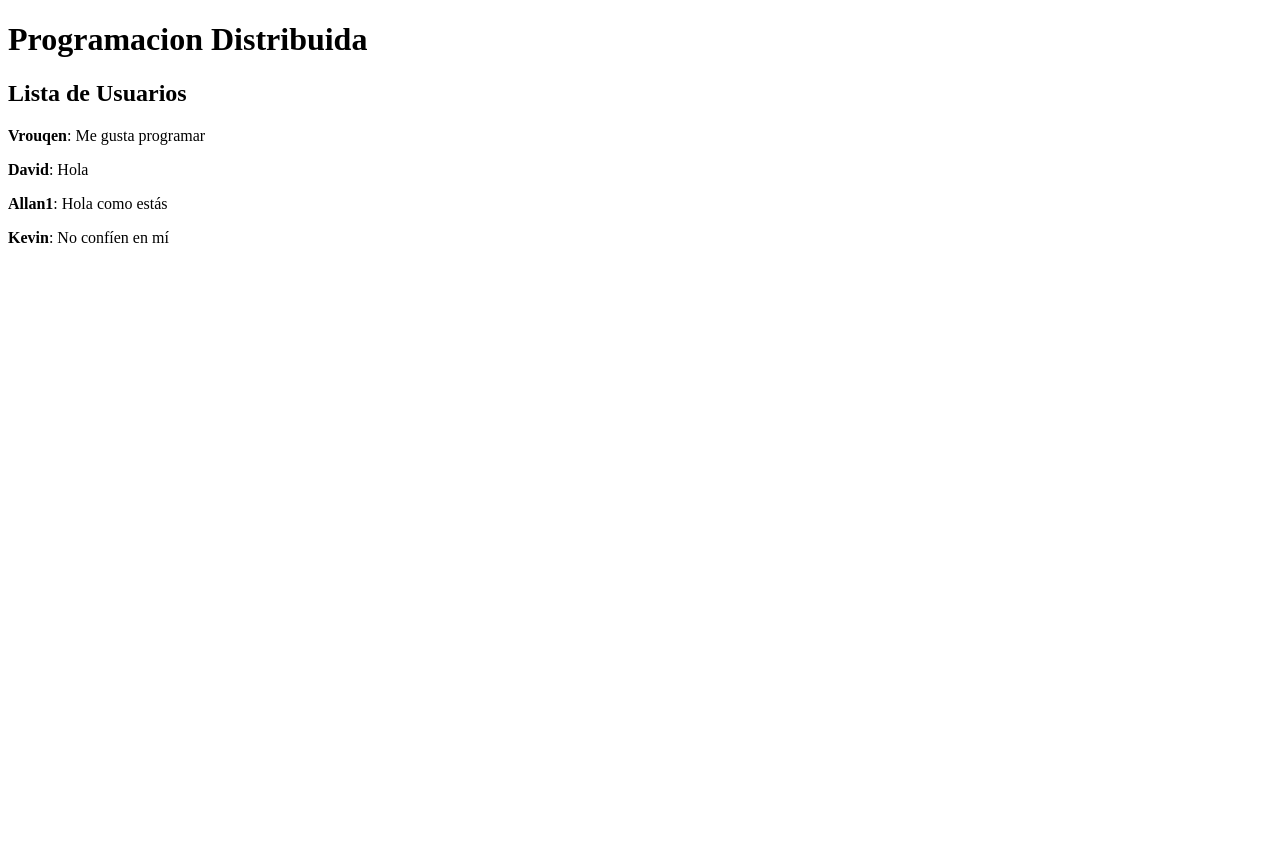
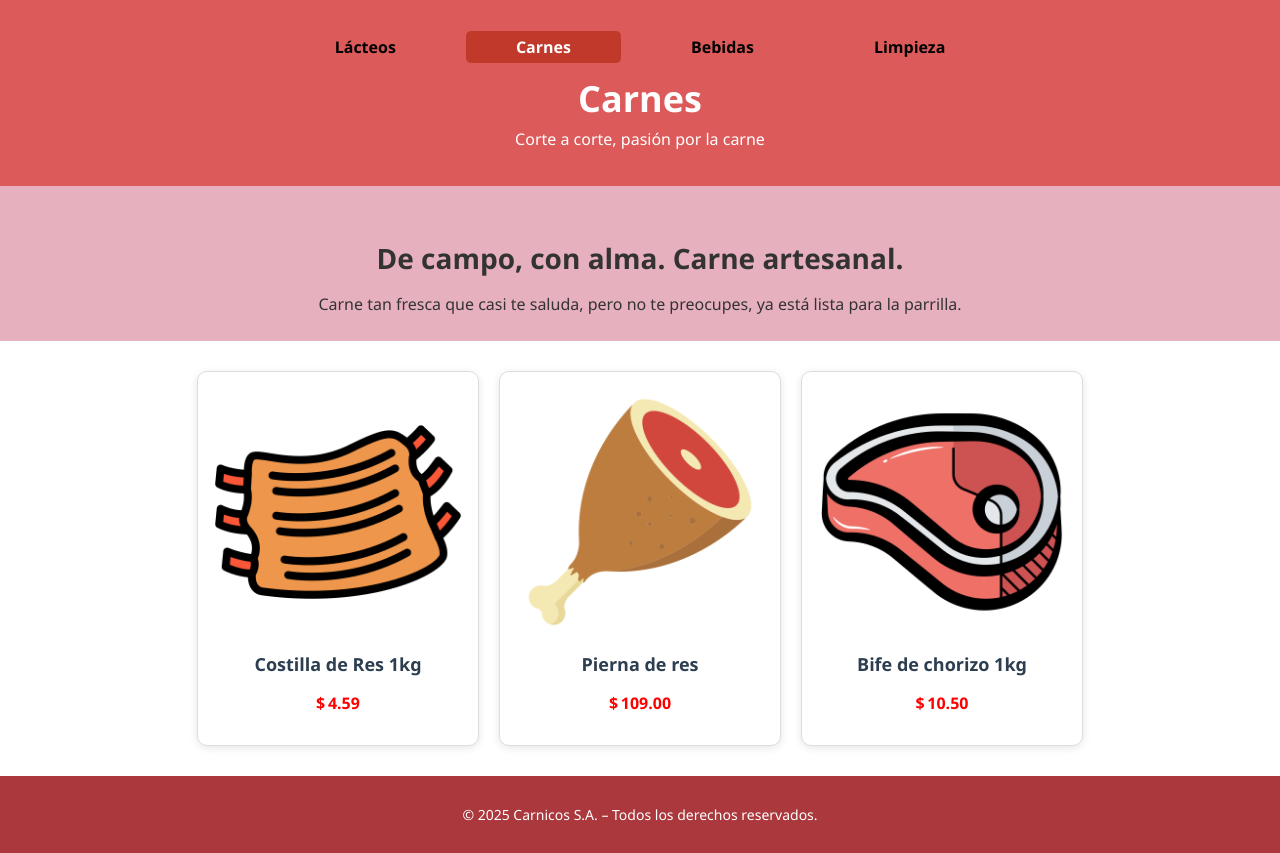
Before and after one commit to DaYascaribay/AWS-Ejercicio2-DigitalOcean, a Flask app: page / in a window 1280 px wide. Before the commit the page ends 243 px from the top, so only its background shows below. Run offline with Flask 3, Linux system fonts and the light colour scheme.

Commit message:
Se cambia de proyecto, tema de carniceria de tienda

```diff
--- a/app.py
+++ b/app.py
@@ -7,16 +7,5 @@ app = Flask(__name__)
 def index():
     return render_template("index.html")
 
-# Ruta para la API que devuelve los datos
-@app.route("/api", methods=['GET'])
-def load_user():
-    datos = [
-        {'id': 1, 'name': 'Vrouqen', 'description': 'Me gusta programar'},
-        {'id': 2, 'name': 'David', 'description': 'Hola'},
-        {'id': 3, 'name': 'Allan1', 'description': 'Hola como estás'},
-        {'id': 4, 'name': 'Kevin', 'description': 'No confíen en mí'}
-    ]
-    return jsonify({'result': datos})
-
 if __name__ == "__main__":
     app.run(debug=True, host="0.0.0.0", port=999)
--- /dev/null
+++ b/static/CSS/pagina1.css
@@ -0,0 +1,126 @@
+/* Fuente general y colores */
+body {
+  font-family: 'Segoe UI', Tahoma, Geneva, Verdana, sans-serif;
+  background-color: #f4f7f9;
+  color: #333;
+  margin: 0;
+  padding: 0;
+}
+
+/* Encabezado */
+.header {
+  background-color: #dd5a5a;
+  color: white;
+  padding: 20px;
+  text-align: center;
+}
+
+.logo {
+  font-size: 36px;
+  margin: 0;
+}
+
+.slogan {
+  font-size: 16px;
+  margin-top: 5px;
+}
+
+/* Sección de tipo de productos */
+.product-type {
+  text-align: center;
+  padding: 30px 15px 10px 15px;
+  background-color: #e7b0bf;
+}
+
+.product-type h2 {
+  font-size: 28px;
+  margin-bottom: 10px;
+}
+
+.product-type p {
+  font-size: 16px;
+}
+
+/* Lista de productos */
+.product-list {
+  display: flex;
+  flex-wrap: wrap;
+  justify-content: center;
+  gap: 20px;
+  padding: 30px;
+  background-color: #fff;
+}
+
+.product-card {
+  background-color: #ffffff;
+  border: 1px solid #ddd;
+  border-radius: 10px;
+  width: 250px;
+  text-align: center;
+  padding: 15px;
+  box-shadow: 0 2px 8px rgba(0, 0, 0, 0.1);
+  transition: transform 0.2s ease;
+}
+
+.product-card:hover {
+  transform: scale(1.03);
+}
+
+.product-card img {
+  width: 100%;
+  height: auto;
+  border-radius: 6px;
+}
+
+.product-card h3 {
+  margin: 10px 0 5px;
+  font-size: 18px;
+  color: #2c3e50;
+}
+
+.price {
+  font-size: 16px;
+  color: #ff0000;
+  font-weight: bold;
+}
+
+/* Pie de página */
+.footer {
+  text-align: center;
+  padding: 15px;
+  background-color: #aa383d;
+  color: white;
+  font-size: 14px;
+}
+
+.nav {
+    margin-top: 10px;
+    text-align: center;
+    font-size: 20;
+}
+
+.nav-list {
+    list-style: none;
+    padding: 0;
+    display: flex;
+    justify-content: center;
+    gap: 20px;
+}
+
+.nav-list a {
+    text-decoration: none;
+    color: #000000;
+    font-weight: bold;
+    padding: 5px 50px;
+    border-radius: 5px;
+    transition: background-color 0.3s;
+}
+
+.nav-list a:hover {
+    background-color: #eee;
+}
+
+.nav-list a.active {
+    background-color: #c0392b; /* rojo oscuro o el color de marca */
+    color: #fff;
+}
--- a/templates/index.html
+++ b/templates/index.html
@@ -1,38 +1,62 @@
+<!--  index.html  -->
 <!DOCTYPE html>
 <html lang="es">
+
 <head>
-    <meta charset="UTF-8">
-    <meta name="viewport" content="width=device-width, initial-scale=1.0">
-    <title>Ejercicio 1 Programación Distribuida PaaS</title>
+    <meta charset="UTF-8" />
+    <meta name="viewport" content="width=device-width, initial-scale=1.0" />
+    <title>Lácteos – Catálogo</title>
+    <link rel="stylesheet" href="{{ url_for('static', filename='CSS/pagina1.css') }}">
+
+
 </head>
+
 <body>
-    <h1>Programacion Distribuida</h1>
-    <h2>Lista de Usuarios</h2>
-    <div id="user-list"></div>
+    <!-- Encabezado -->
+    <header class="header">
+        <nav class="nav">
+        <ul class="nav-list">
+            <li><a href="/lacteos">Lácteos</a></li>
+            <li><a href="/carnes" class="active">Carnes</a></li>
+            <li><a href="/bebidas">Bebidas</a></li>
+            <li><a href="/limpieza">Limpieza</a></li>
+        </ul>
+    </nav>
+    <h1 class="logo">Carnes</h1>
+    <p class="slogan">Corte a corte, pasión por la carne</p>
+    </header>
 
-    <script>
-        // Función para obtener los datos desde la API y mostrar en el frontend
-        async function fetchData() {
-            try {
-                const response = await fetch('/api');
-                const data = await response.json();
+    <!-- Tipo de productos -->
+    <section class="product-type">
+        <h2>De campo, con alma. Carne artesanal.</h2>
+        <p>Carne tan fresca que casi te saluda, pero no te preocupes, ya está lista para la parrilla.</p>
+    </section>
 
-                // Seleccionamos el div donde vamos a mostrar los datos
-                const userListDiv = document.getElementById('user-list');
+    <!-- Lista de productos -->
+    <main class="product-list">
+        <article class="product-card">
+            <img src="{{ url_for('static', filename='images/carne-de-res.png') }}" alt="Yogur natural 500 g" />
+            <h3>Costilla de Res 1kg</h3>
+            <p class="price">$ 4.59</p>
+        </article>
 
-                // Creamos una lista de usuarios a partir de los datos recibidos
-                data.result.forEach(user => {
-                    const userDiv = document.createElement('div');
-                    userDiv.innerHTML = `<p><strong>${user.name}</strong>: ${user.description}</p>`;
-                    userListDiv.appendChild(userDiv);
-                });
-            } catch (error) {
-                console.error("Error al cargar los datos:", error);
-            }
-        }
+        <article class="product-card">
+            <img src="{{ url_for('static', filename='images/pierna-de-res.png') }}" alt="Queso fresco 250 g" />
+            <h3>Pierna de res</h3>
+            <p class="price">$ 109.00</p>
+        </article>
 
-        // Llamamos a la función al cargar la página
-        window.onload = fetchData;
-    </script>
+        <article class="product-card">
+            <img src="{{ url_for('static', filename='images/res-cruda.png') }}" alt="Leche entera 1 L" />
+            <h3>Bife de chorizo 1kg</h3>
+            <p class="price">$ 10.50</p>
+        </article>
+    </main>
+
+    <!-- Pie de página -->
+    <footer class="footer">
+        <p>&copy; 2025&nbsp;Carnicos&nbsp;S.A. – Todos los derechos reservados.</p>
+    </footer>
 </body>
+
 </html>
```
Also changed, not shown: static/images/carne-de-res.png (added), static/images/pierna-de-res.png (added), static/images/res-cruda.png (added), 1 other file.
